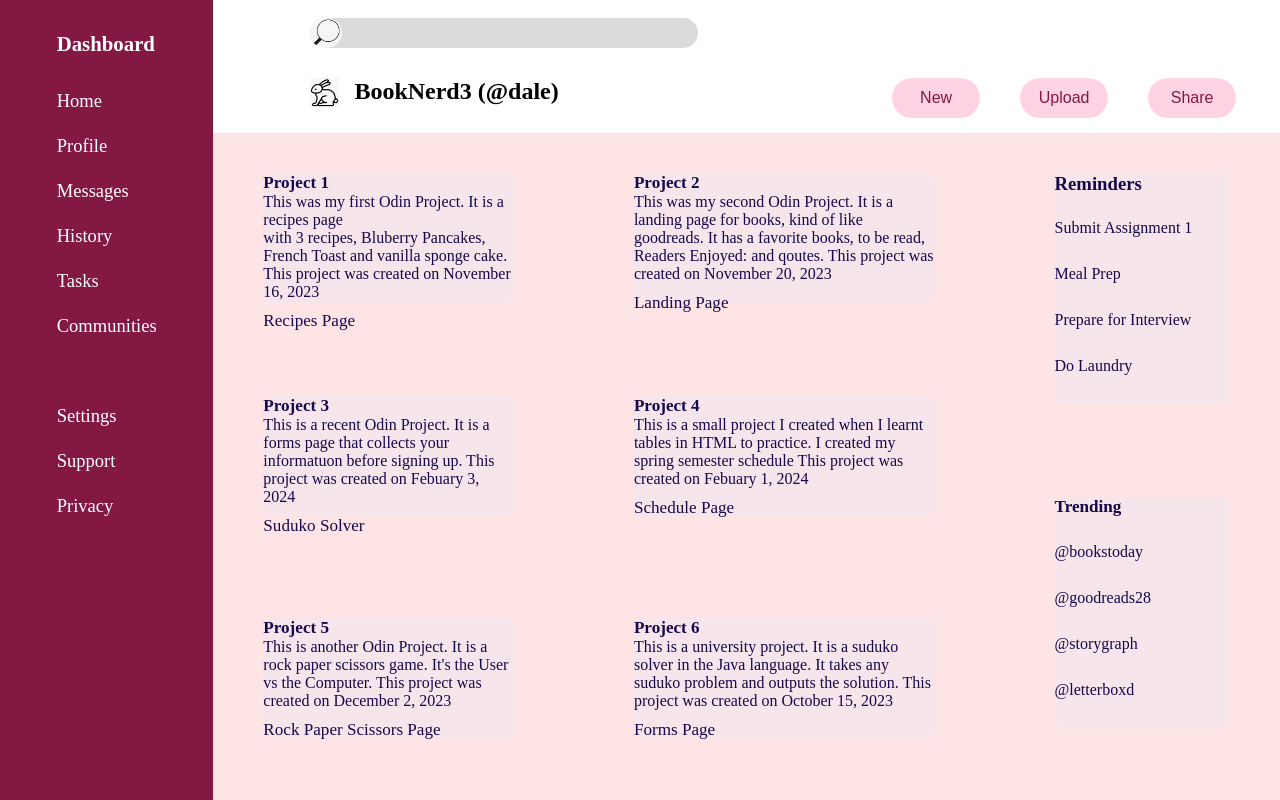
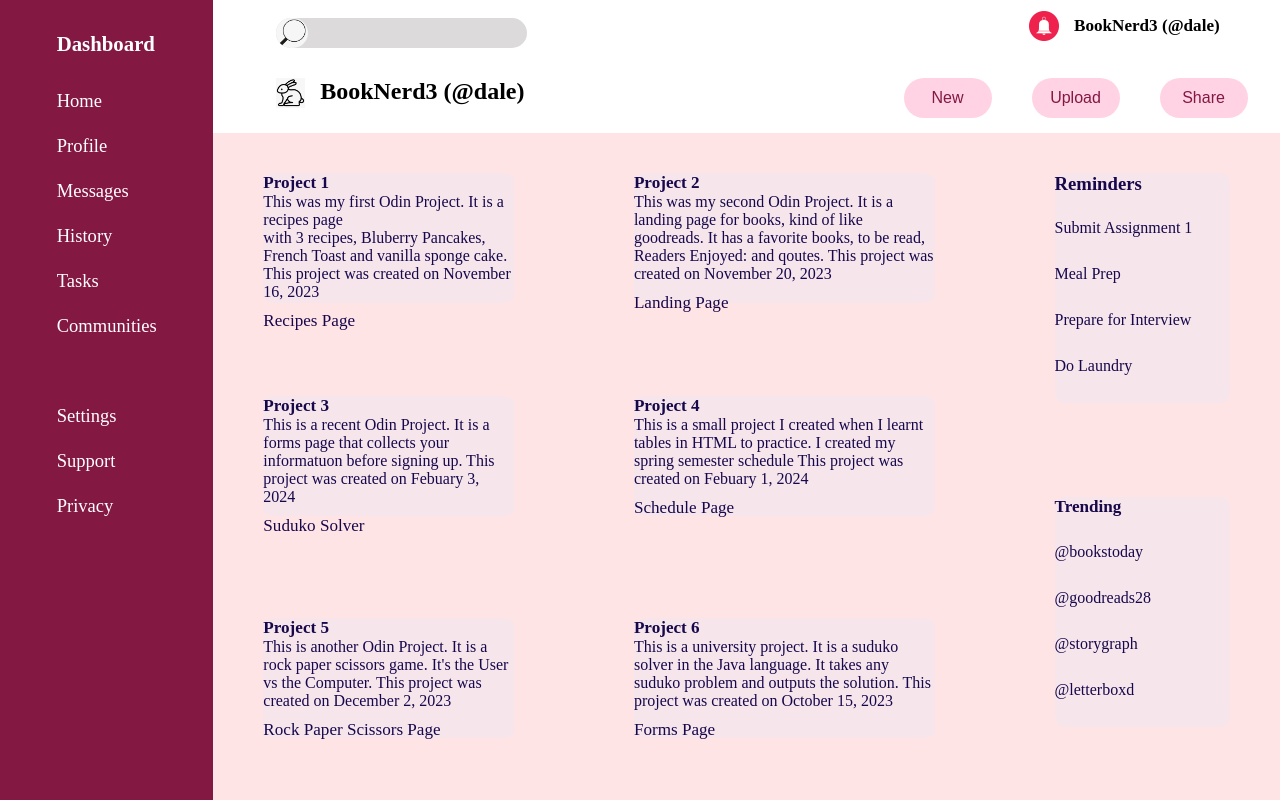
Before and after one commit to alliyaa/admindashboard, a plain HTML site: page index.html in a window 1280 px wide. Drawn offline with Linux system fonts and the light colour scheme.

Commit message:
notifications part

```diff
--- a/index.html
+++ b/index.html
@@ -20,6 +20,10 @@
   <div class="user">
     <img src="/usericon.png" alt="">
   <h2>  BookNerd3 (@dale)</h2>
+  </div>
+  <div class="notifs">
+    <img src="/ntf.jpg" alt="">
+  <h4>  BookNerd3 (@dale) </h4>
   </div>
 </header>
 <main>
--- a/styles.css
+++ b/styles.css
@@ -24,10 +24,10 @@ header{
 background-color: #ffffff;
 grid-area: header;
 display:grid;
-grid-template-columns: repeat(1, 0.5fr) repeat(5,1fr);
+grid-template-columns: repeat(1, 0.5fr) repeat(8,1fr);
 grid-template-rows: repeat(2,1fr) min-content;
-grid-template-areas: " . search search notifs notifs notifs"
-                     " .  user user user buttons buttons";
+grid-template-areas: " . search search . . . . notifs notifs"
+                     " .  user user user user user buttons buttons buttons";
 }
 
 .search{
@@ -54,6 +54,29 @@ border-radius: 30px;
     gap: 15px;
 }
 
+.notifs
+{
+    display: flex;
+    margin-top: 0.7rem;
+    grid-area: notifs;
+    max-width:300px;
+    max-height: 30px;
+    gap: 15px;
+
+
+}
+
+.notifs > h4
+{
+    margin-top:5px;
+}
+
+.notifs > img
+{
+    max-width:50px;
+    max-height: 30px;
+
+}
 .buttons
 {
     display: flex;
```
Also changed, not shown: magnifyingclass.jpeg (deleted), ntf.jpg (added).
